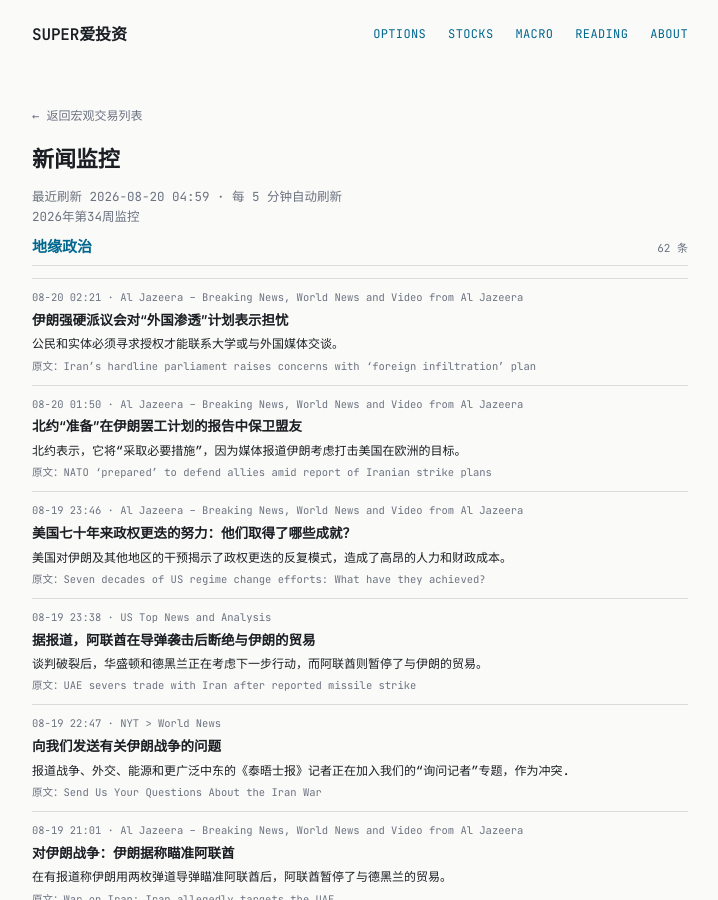
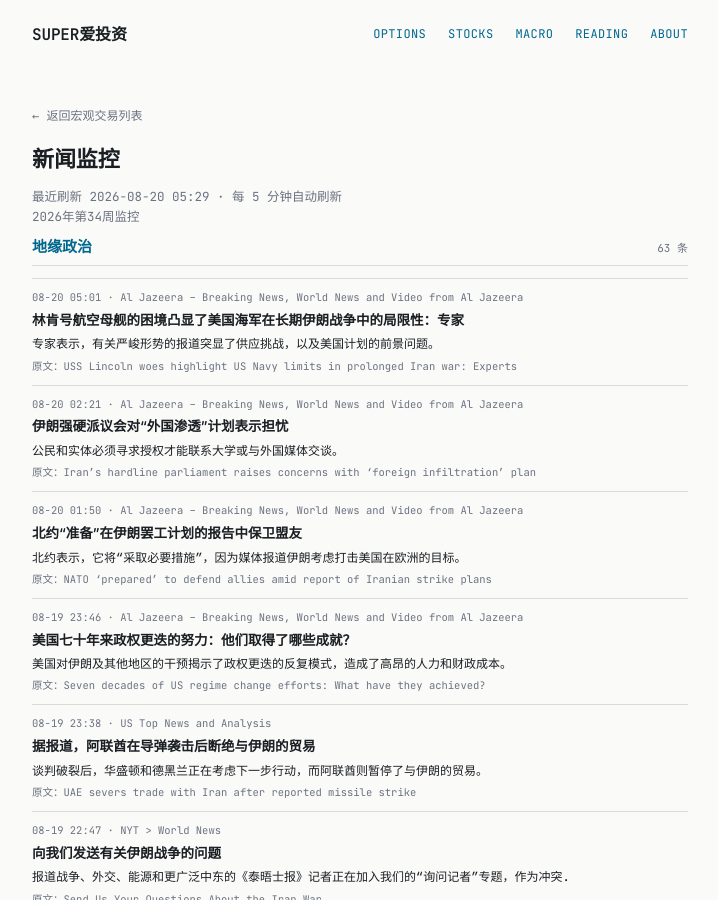
Before and after one commit to tang3super/tang3super.github.io, a Jekyll site: the page built from macro-trade/news-digest.md, in a window 1280 px wide and 900 px high. Shown: the whole window, without its empty margins (280-998 px from the left). Built offline with Jekyll 4.4.1, drawn with Linux system fonts in a browser that asks for light colours.

Commit message:
sync news-digest article

```diff
--- a/macro-trade/news-digest.md
+++ b/macro-trade/news-digest.md
@@ -5,11 +5,18 @@ title: 新闻监控
 date: '2026-08-20'
 summary: 2026年第34周监控
 week_label: 2026年第34周监控
-last_updated: 2026-08-20 04:59
+last_updated: 2026-08-20 05:29
 refresh_note: 每 5 分钟自动刷新
 topics:
 - name: 地缘政治
   items:
+  - title: 'USS Lincoln woes highlight US Navy limits in prolonged Iran war: Experts'
+    summary: Reports of dire conditions underscore supply challenges, questions of US plans going forward, experts say.
+    link: https://www.aljazeera.com/news/2026/8/19/uss-lincoln-woes-highlight-us-navy-limits-in-prolonged-iran-war-experts?traffic_source=rss
+    source: Al Jazeera – Breaking News, World News and Video from Al Jazeera
+    time: 08-20 05:01
+    title_zh: 林肯号航空母舰的困境凸显了美国海军在长期伊朗战争中的局限性：专家
+    summary_zh: 专家表示，有关严峻形势的报道突显了供应挑战，以及美国计划的前景问题。
   - title: Iran’s hardline parliament raises concerns with ‘foreign infiltration’ plan
     summary: Citizens and entities would have to seek authorisation to contact universities or talk to foreign media.
     link: https://www.aljazeera.com/news/2026/8/19/irans-hardline-parliament-raises-concerns-with-foreign-infiltration-plan?traffic_source=rss
```
